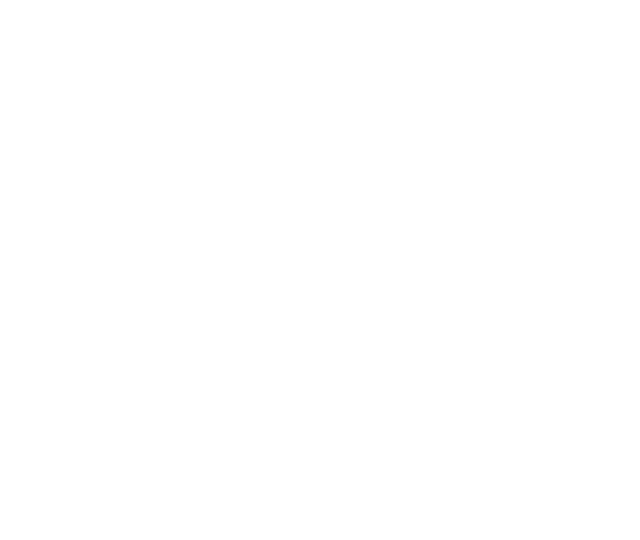
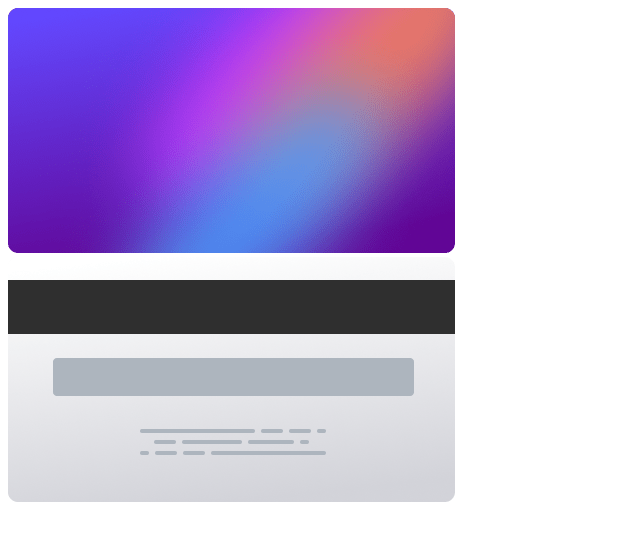
Before and after one commit to felypemp/form-cartao-interativo, a plain HTML site: page assets/index.html in a window 1280 px wide. Shown: the whole page, without its empty margins (0-640 px from the left). Drawn offline with Linux system fonts and the light colour scheme.

Commit message:
Criando estrutura HTML e adicionando imagens do cartao

```diff
--- a/assets/index.html
+++ b/assets/index.html
@@ -7,6 +7,22 @@
     <title>Document</title>
 </head>
 <body>
+    <div class="container">
+        <div class="ladoDireito">
+            <div class="cartoes">
+                <div class="cartaoFrente">
+                    <img src="./images/bg-card-front.png" alt="imagem da Frente do cartão">
+
+                </div>
+                <img src="./images/bg-card-back.png" alt="Imagem do fundo do cartão">
+
+                <div class="cartaoFundo">
+
+                </div>
+            </div>
+
+        </div>
+    </div>
 
 </body>
 </html>
```
